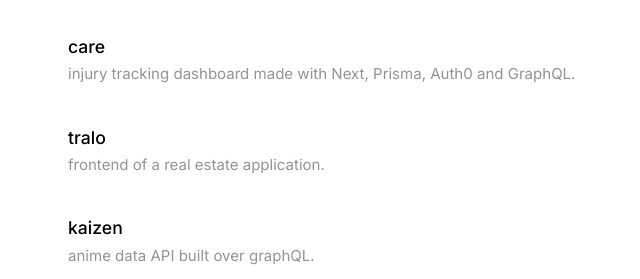
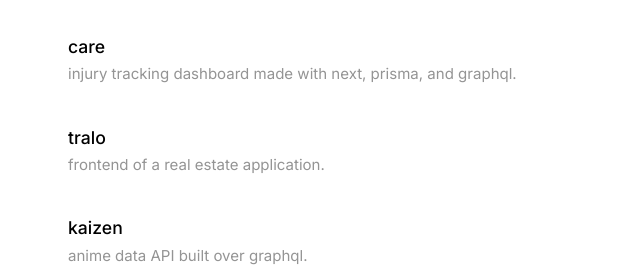
Before and after one commit to AnujSharma141/portfolio, a Gatsby site: page / in a window 1280 px wide. Shown: the part 1020-1299 px from the top of the page, 252-892 px from the left. Built offline with nearby package versions, Linux system fonts and the light colour scheme; Gatsby itself is replaced by a stand-in of ours; a web font is replaced by a local one.

Commit message:
Update projects.js

```diff
--- a/src/data/projects.js
+++ b/src/data/projects.js
@@ -12,7 +12,7 @@
     text: "care",
     url: "https://care-lac.vercel.app/",
     description:
-      "injury tracking dashboard made with Next, Prisma, Auth0  and GraphQL.",
+      "injury tracking dashboard made with next, prisma, and graphql.",
     image: "https://i.ibb.co/VmsCrhd/Image-3.png",
     color: "#E8EBFF",
     button: "#2F5B8D",
@@ -30,7 +30,7 @@
     text: "kaizen",
     url: "https://kaizenlink.tech/",
     description:
-      "anime data API built over graphQL.",
+      "anime data API built over graphql.",
     image: "https://i.ibb.co/5xJ18xT/Image-2.png",
     color: "#FFE3DC",
     button: "#C97726",
```
